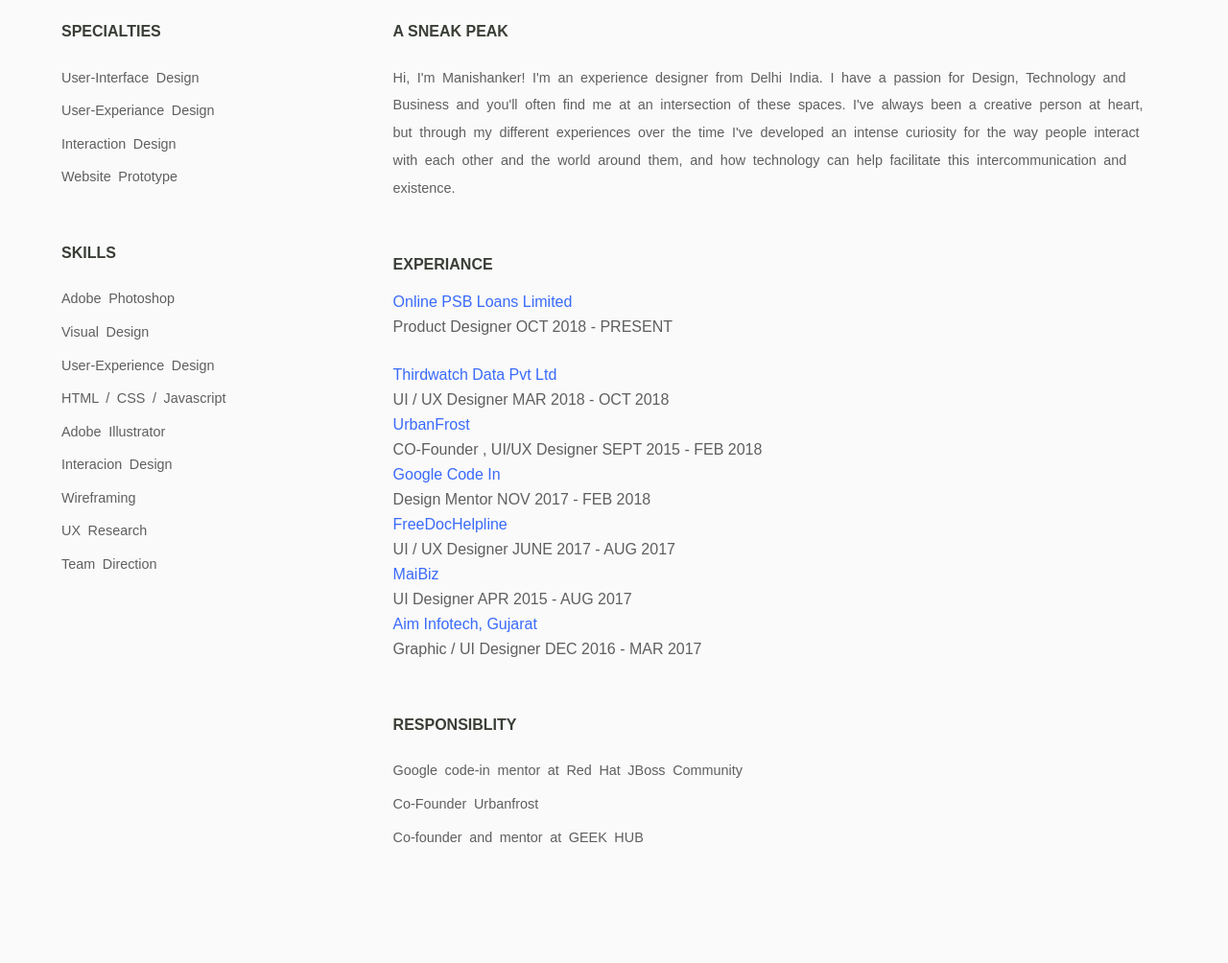
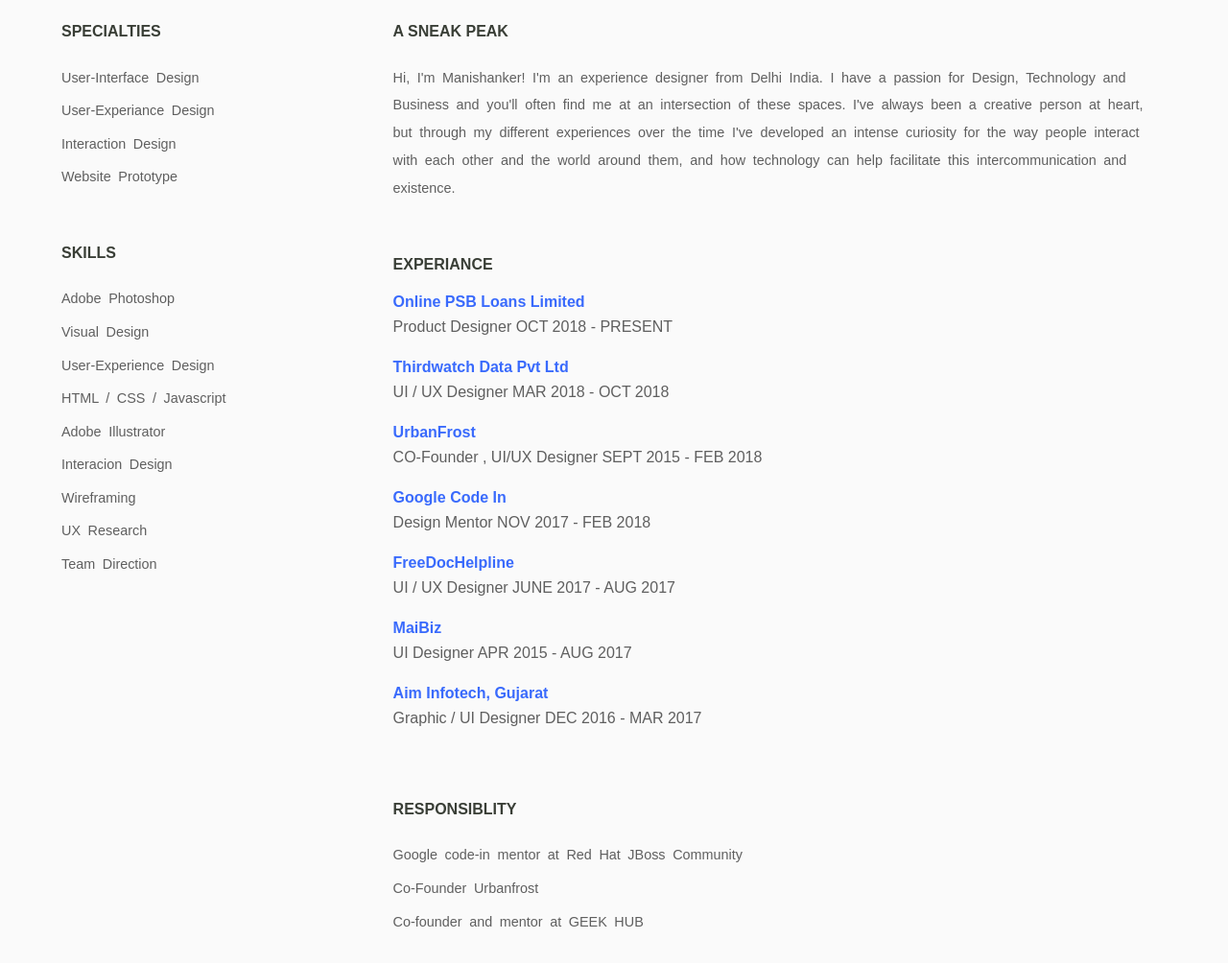
Before and after one commit to manitesharma/portfolio, a plain HTML site: page index.html in a window 1280 px wide. Shown: the part 1010-2014 px from the top of the page at 96% size. Drawn offline with nearby package versions, Linux system fonts and the light colour scheme; files that its build step writes are made by us from their sources; files whose address does not match are found by name.

Commit message:
Experiance style - margin fixed

```diff
--- a/css/style.css
+++ b/css/style.css
@@ -187,14 +187,15 @@ body{
     word-spacing: 0.25em;
     margin: 0.2em 0em;
 }
-.edu:nth-child(2){
-    margin-bottom: 2em;
+.edu{
+    margin-bottom: 1.5em;
 }
 .edu > p{
     margin: 0.5em 0em;
 }
 .edu > p:nth-child(1){
     color: #396afc;
+    font-weight : 600;
 }
 .edu > p:nth-child(2){
     color: #5f5f5f;
```
